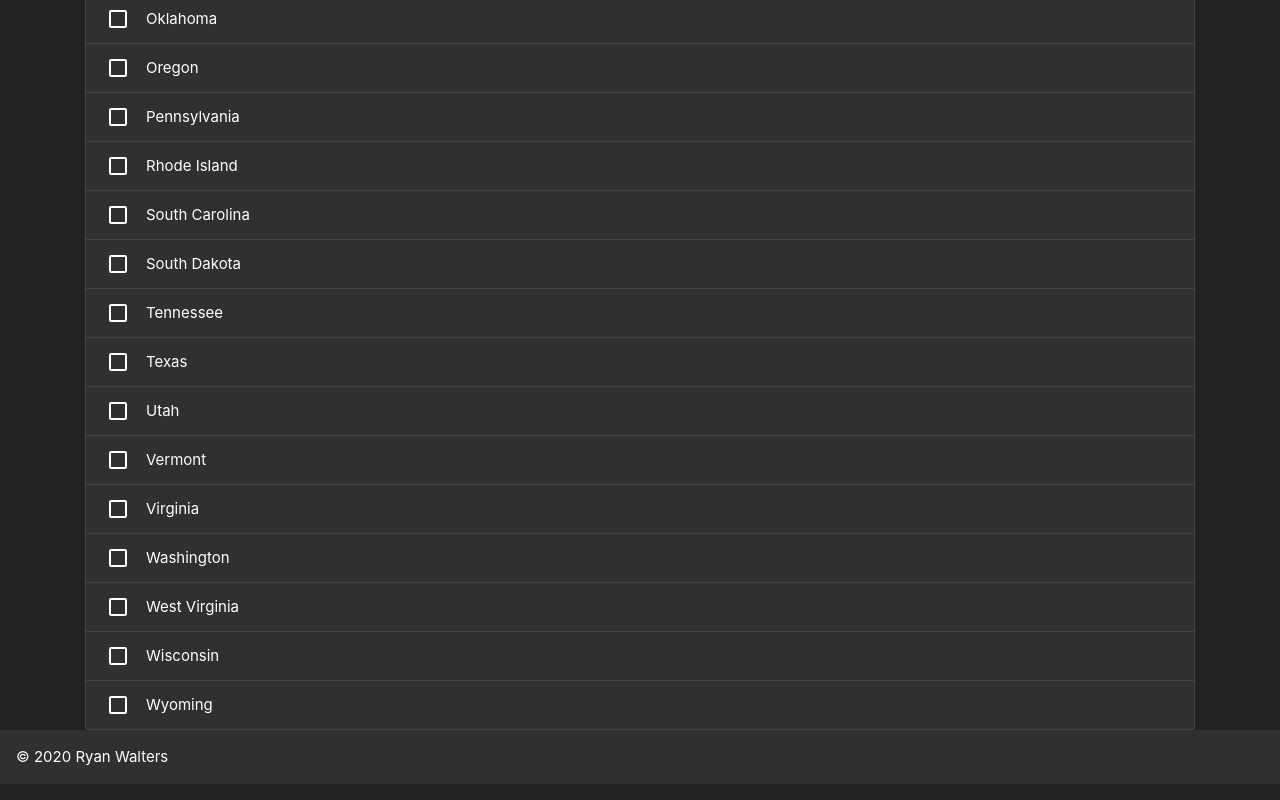
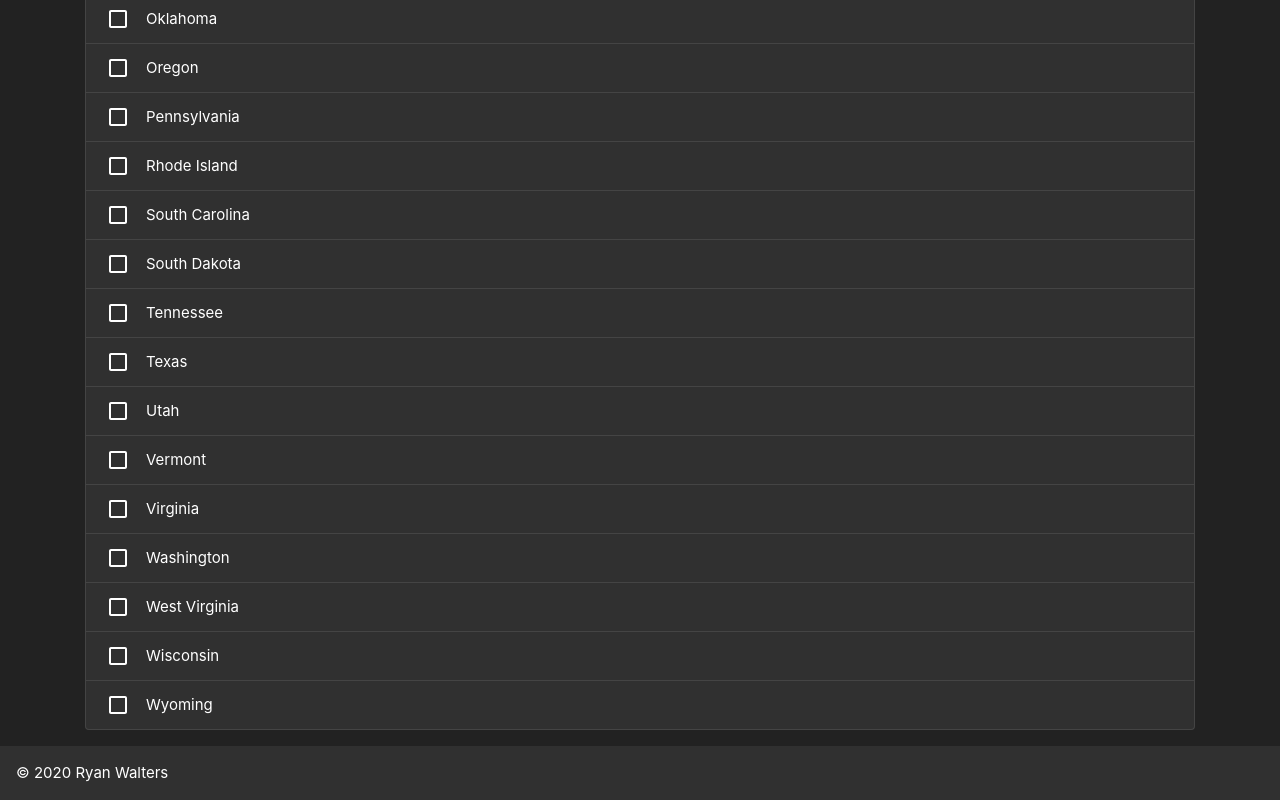
Before and after one commit to ConradP3/plategame.app, a Next.js app: page / in a window 1280 px wide. Shown: the part 2082-2882 px from the top of the page. Built offline with nearby package versions, Linux system fonts and the light colour scheme.

Commit message:
add footer margin

```diff
--- a/pages/index.js
+++ b/pages/index.js
@@ -71,7 +71,7 @@ export default function Home() {
           ))}
         </ListGroup>
       </Container>
-      <footer className="bg-dark p-3">
+      <footer className="bg-dark p-3 mt-3">
         &copy; 2020 <a href="https://ryanwalters.dev">Ryan Walters</a>
       </footer>
     </>
```
